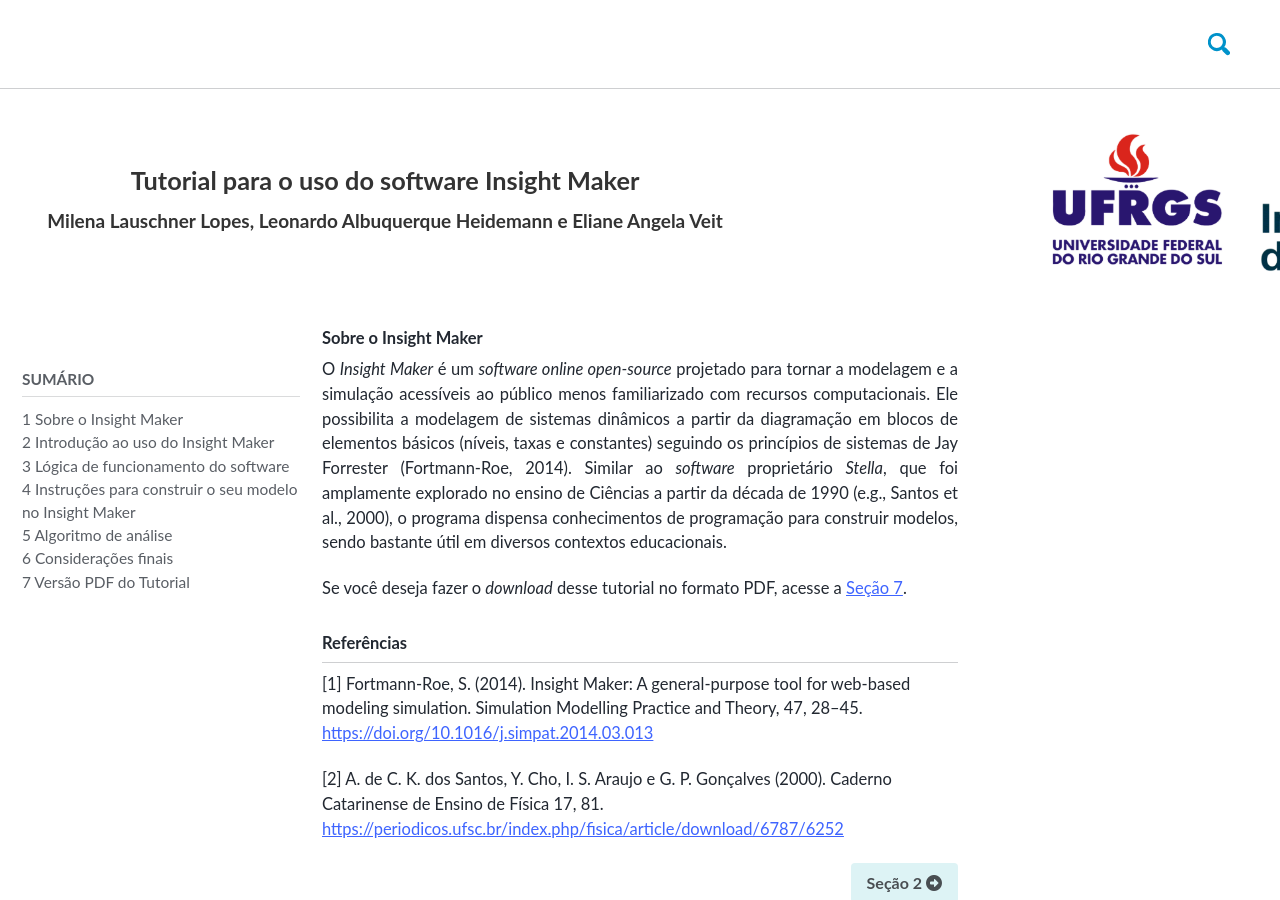
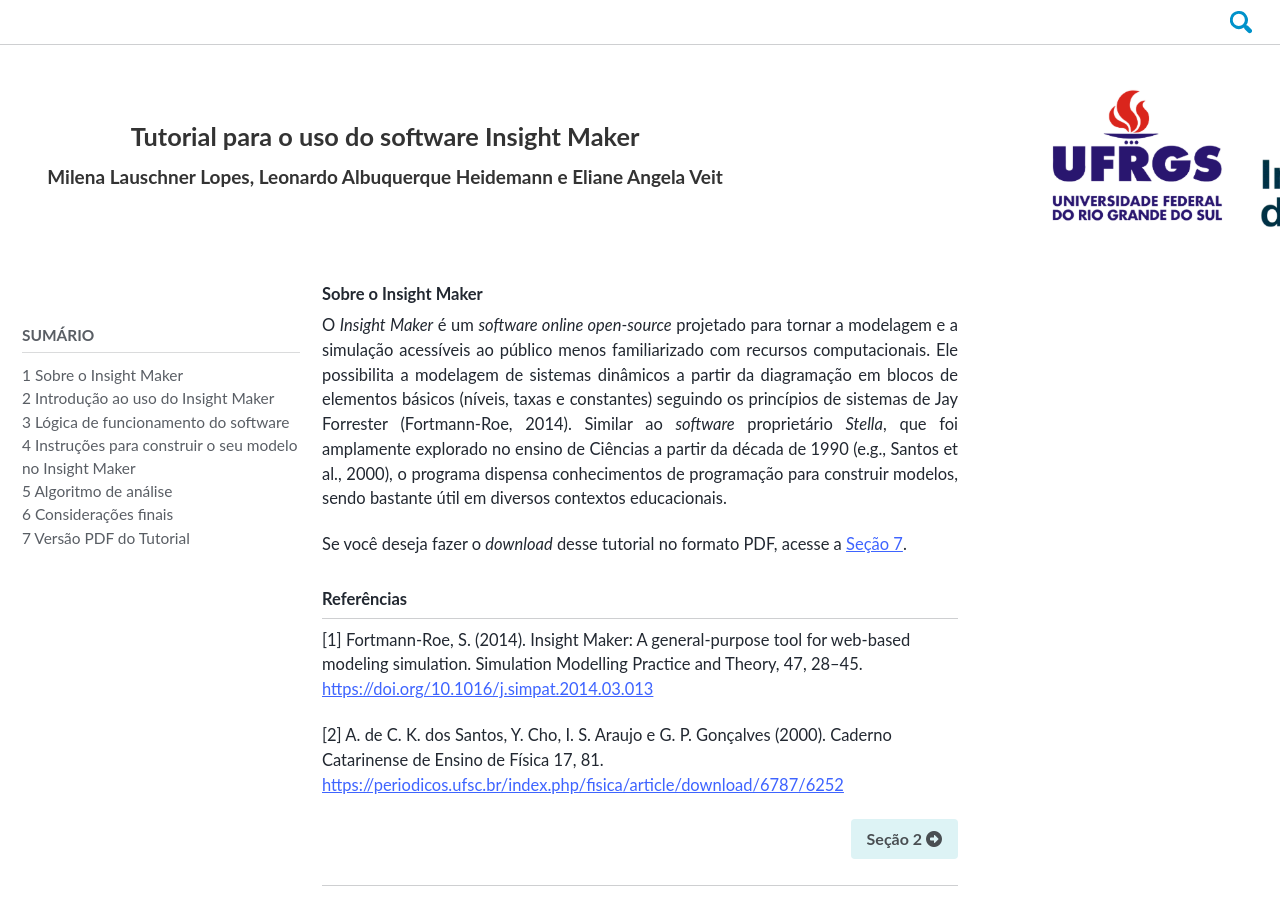
Before and after one commit to milenalauschner/MM, a Jekyll site: the page built from index.md, in a window 1280 px wide and 900 px high. Built offline with Jekyll 4.4.1, drawn with Linux system fonts in a browser that asks for light colours; cached includes are drawn as plain includes; nearby versions of some CDN libraries; some web fonts are replaced.

Commit message:
Update _masthead.scss

```diff
--- a/_sass/minimal-mistakes/_masthead.scss
+++ b/_sass/minimal-mistakes/_masthead.scss
@@ -15,7 +15,7 @@
     @include clearfix;
     margin-left: auto;
     margin-right: auto;
-    padding: 1em;
+    padding: 0em;
     max-width: 100%;
     display: -webkit-box;
     display: -ms-flexbox;
```
